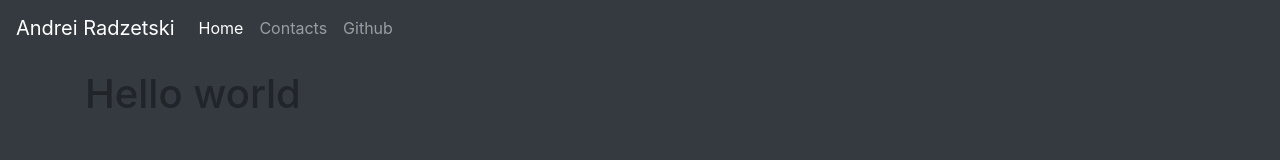
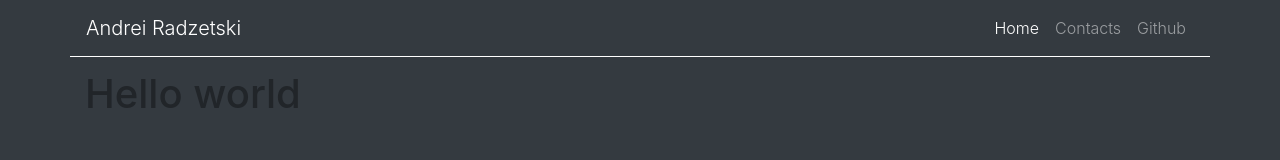
Before and after one commit to andrei-radzetski/andrei-radzetski.github.io, a plain HTML site: page index.html in a window 1280 px wide. Drawn offline with nearby package versions, Linux system fonts and the light colour scheme.

Commit message:
Style changes

```diff
--- a/index.html
+++ b/index.html
@@ -14,17 +14,17 @@
 </head>
 
 <body>
-  <nav class="navbar navbar-expand-md navbar-dark fixed-top bg-dark">
-    <a class="navbar-brand" href="#">Andrei Radzetski</a>
+  <nav class="navbar navbar-expand-sm navbar-dark fixed-top bg-dark container">
+    <a class="navbar-brand font-weight-light" href="#">Andrei Radzetski</a>
     <button class="navbar-toggler" type="button" data-toggle="collapse" data-target="#navbarNavAltMarkup" aria-controls="navbarNavAltMarkup"
       aria-expanded="false" aria-label="Toggle navigation">
       <span class="navbar-toggler-icon"></span>
     </button>
-    <div class="collapse navbar-collapse" id="navbarNavAltMarkup">
-      <div class="navbar-nav">
-        <a class="nav-item nav-link active" href="#">Home</a>
-        <a class="nav-item nav-link" href="#">Contacts</a>
-        <a class="nav-item nav-link" target="_blank" href="https://github.com/andrei-radzetski/andrei-radzetski.github.io">Github</a>
+    <div class="collapse navbar-collapse justify-content-end" id="navbarNavAltMarkup">
+      <div class="navbar-nav justify-content-end">
+        <a class="nav-item nav-link active font-weight-light" href="#">Home</a>
+        <a class="nav-item nav-link font-weight-light" href="#">Contacts</a>
+        <a class="nav-item nav-link font-weight-light" target="_blank" href="https://github.com/andrei-radzetski/andrei-radzetski.github.io">Github</a>
       </div>
     </div>
   </nav>
--- a/style.css
+++ b/style.css
@@ -6,3 +6,7 @@ html, body {
 body {
   padding-top: 70px;
 }
+
+nav.container {
+  border-bottom: 1px solid white;
+}
```
